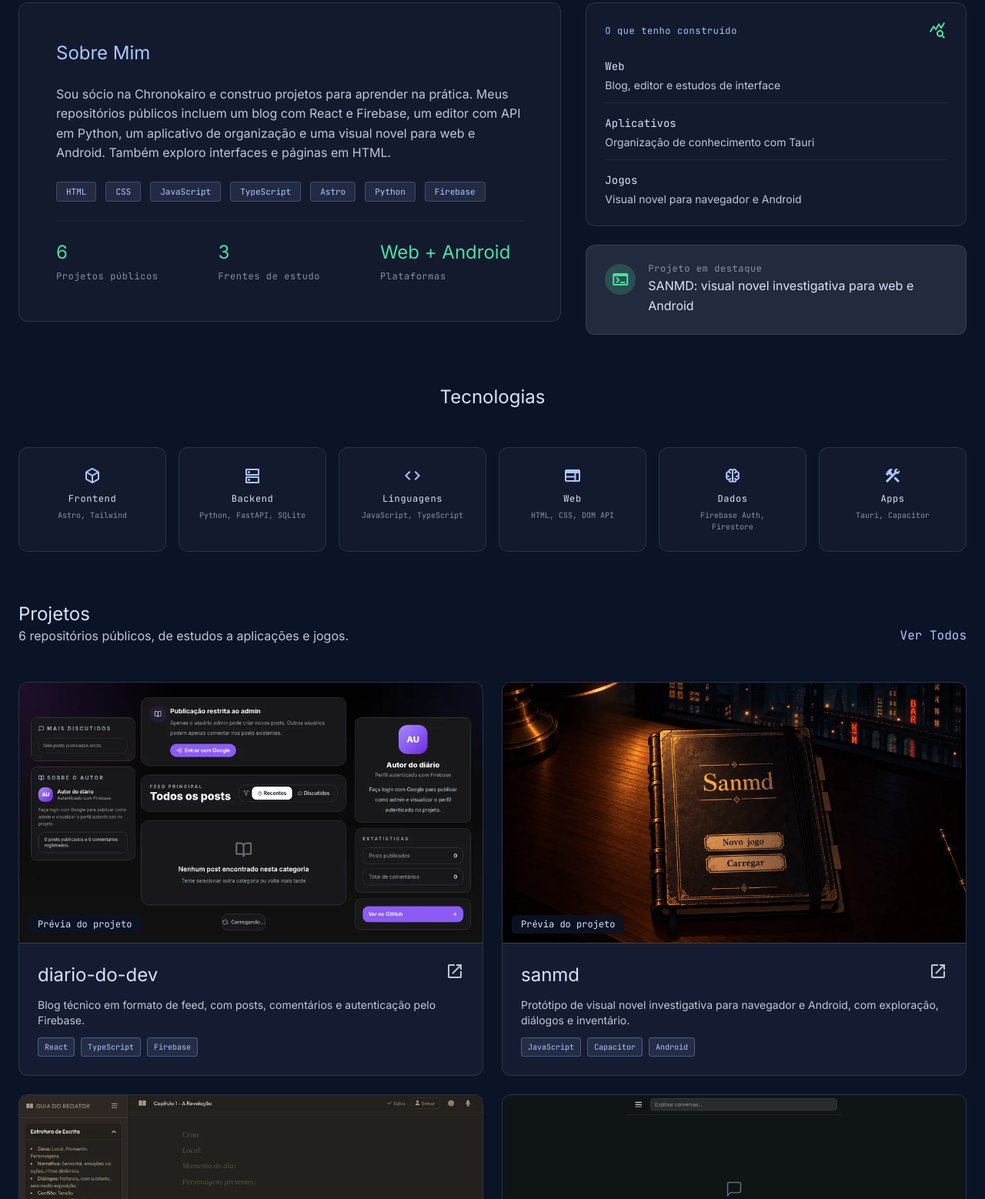
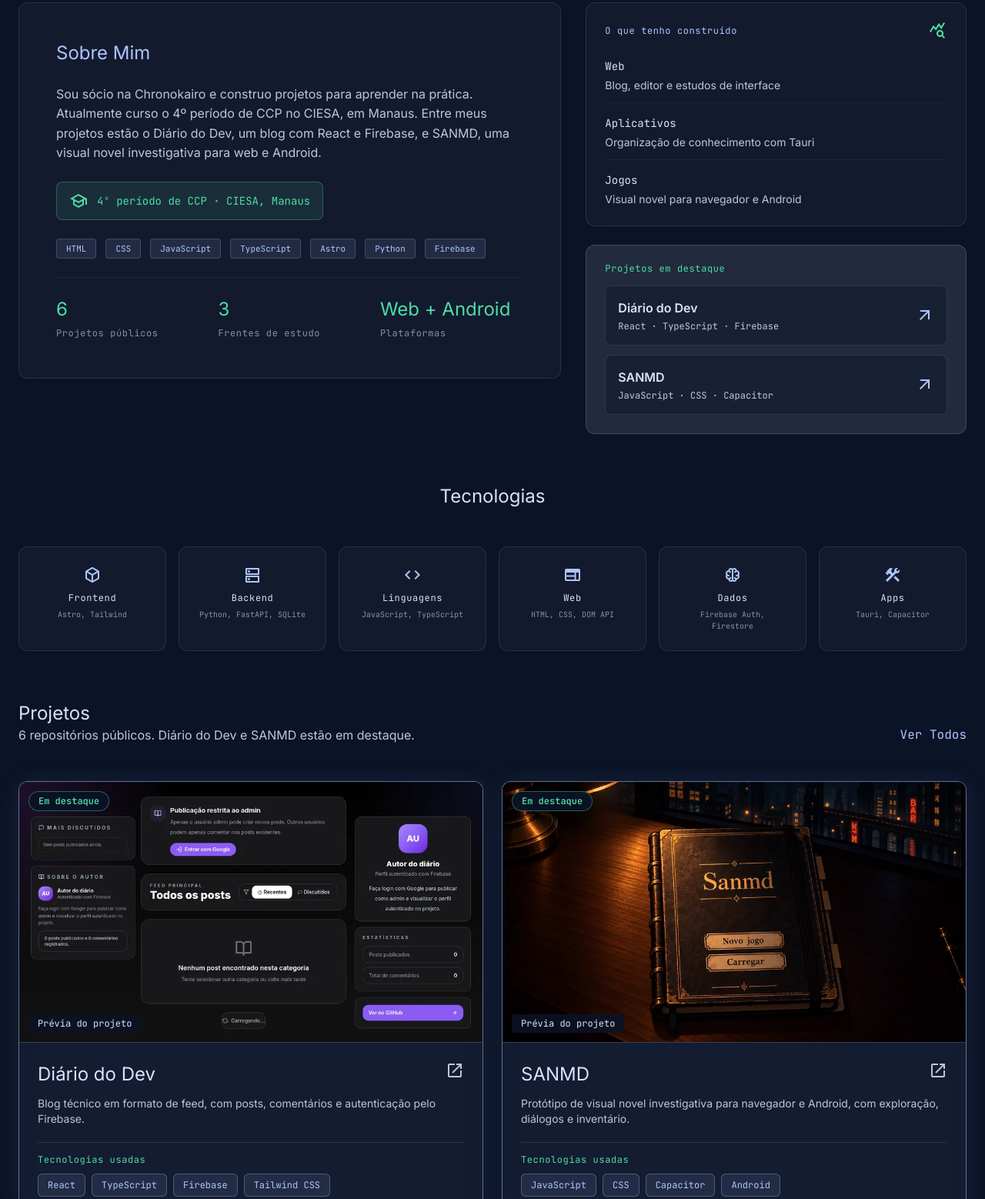
Before and after one commit to DanielFernandes-dev/portifolio, an Astro site: page / in a window 1280 px wide. Shown: the part 1014-2572 px from the top of the page at 77% size. Built offline with nearby package versions, Linux system fonts and the light colour scheme; Astro itself is replaced by a stand-in of ours.

Commit message:
feat: destaca projetos, tecnologias e formação

```diff
--- a/lib/projects.ts
+++ b/lib/projects.ts
@@ -1,8 +1,9 @@
 export const projects = [
   {
-    title: "diario-do-dev",
+    title: "Diário do Dev",
     description: "Blog técnico em formato de feed, com posts, comentários e autenticação pelo Firebase.",
-    tags: ["React", "TypeScript", "Firebase"],
+    tags: ["React", "TypeScript", "Firebase", "Tailwind CSS"],
+    featured: true,
     language: "TypeScript",
     url: "https://github.com/DanielFernandes-dev/diario-do-dev",
     preview: "/projects/diario-do-dev.webp",
@@ -10,9 +11,10 @@ export const projects = [
     span: "md:col-span-6",
   },
   {
-    title: "sanmd",
+    title: "SANMD",
     description: "Protótipo de visual novel investigativa para navegador e Android, com exploração, diálogos e inventário.",
-    tags: ["JavaScript", "Capacitor", "Android"],
+    tags: ["JavaScript", "CSS", "Capacitor", "Android"],
+    featured: true,
     language: "JavaScript",
     url: "https://github.com/DanielFernandes-dev/sanmd",
     preview: "/projects/sanmd.webp",
@@ -22,7 +24,8 @@ export const projects = [
   {
     title: "redator",
     description: "Editor de novelas com rascunho local, contas de usuário e API para salvar documentos.",
-    tags: ["JavaScript", "Python", "FastAPI"],
+    tags: ["JavaScript", "Python", "FastAPI", "SQLAlchemy"],
+    featured: false,
     language: "JavaScript",
     url: "https://github.com/DanielFernandes-dev/redator",
     preview: "/projects/redator.webp",
@@ -33,6 +36,7 @@ export const projects = [
     title: "nomande",
     description: "Projeto de organização de conhecimento em conversas, com interface web e estrutura Tauri.",
     tags: ["JavaScript", "Tauri", "Rust"],
+    featured: false,
     language: "Rust",
     url: "https://github.com/DanielFernandes-dev/nomande",
     preview: "/projects/nomande.webp",
@@ -43,6 +47,7 @@ export const projects = [
     title: "teste-react",
     description: "Exercício de componentes, JSX e propriedades com React e Vite.",
     tags: ["React", "Vite", "CSS"],
+    featured: false,
     language: "CSS",
     url: "https://github.com/DanielFernandes-dev/teste-react",
     preview: "/projects/teste-react.webp",
@@ -52,7 +57,8 @@ export const projects = [
   {
     title: "site-html",
     description: "Páginas de estudo em HTML publicadas pelo GitHub Pages.",
-    tags: ["HTML", "GitHub Pages"],
+    tags: ["HTML", "CSS"],
+    featured: false,
     language: "HTML",
     url: "https://github.com/DanielFernandes-dev/site-html",
     preview: "/projects/site-html.webp",
--- a/src/components/AboutStats.astro
+++ b/src/components/AboutStats.astro
@@ -1,13 +1,19 @@
 ---
 import { projects } from "../../lib/projects"
+
+const featuredProjects = projects.filter((project) => project.featured)
 ---
     <section class="max-w-[1280px] mx-auto px-gutter py-stack-gap">
       <div class="grid grid-cols-1 lg:grid-cols-12 gap-8 items-start">
         <div class="lg:col-span-7 glass-panel p-8 md:p-12 rounded-xl">
           <h2 class="text-headline-md mb-6 text-primary">Sobre Mim</h2>
           <p class="font-body-base text-body-base text-on-surface-variant mb-6">
-            Sou sócio na Chronokairo e construo projetos para aprender na prática. Meus repositórios públicos incluem um blog com React e Firebase, um editor com API em Python, um aplicativo de organização e uma visual novel para web e Android. Também exploro interfaces e páginas em HTML.
+            Sou sócio na Chronokairo e construo projetos para aprender na prática. Atualmente curso o 4º período de CCP no CIESA, em Manaus. Entre meus projetos estão o Diário do Dev, um blog com React e Firebase, e SANMD, uma visual novel investigativa para web e Android.
           </p>
+          <div class="mb-6 inline-flex items-center gap-3 rounded-lg border border-secondary/30 bg-secondary/10 px-4 py-3 text-secondary">
+            <span class="material-symbols-outlined" aria-hidden="true">school</span>
+            <span class="font-code-sm text-sm">4º período de CCP · CIESA, Manaus</span>
+          </div>
           <div class="flex flex-wrap gap-3 mb-6">
             {["HTML", "CSS", "JavaScript", "TypeScript", "Astro", "Python", "Firebase"].map(
               (skill) => (
@@ -53,17 +59,23 @@ import { projects } from "../../lib/projects"
               ))}
             </div>
           </div>
-          <div class="bg-surface-container-high p-6 rounded-xl border border-white/10">
-            <div class="flex items-start gap-4">
-              <div class="w-10 h-10 rounded-full bg-secondary/20 flex items-center justify-center shrink-0">
-                <span class="material-symbols-outlined text-secondary" style="font-variation-settings: 'FILL' 1">
-                  terminal
-                </span>
-              </div>
-              <div>
-                <p class="font-label-caps text-label-caps text-outline mb-1">Projeto em destaque</p>
-                <p class="font-body-base text-body-base">SANMD: visual novel investigativa para web e Android</p>
-              </div>
+          <div class="bg-surface-container-high p-6 rounded-xl border border-primary/20">
+            <h3 class="font-label-caps text-label-caps text-secondary mb-4">Projetos em destaque</h3>
+            <div class="grid gap-3 sm:grid-cols-2 lg:grid-cols-1">
+              {featuredProjects.map((project) => (
+                <a
+                  href={project.url}
+                  target="_blank"
+                  rel="noopener noreferrer"
+                  class="group flex items-center justify-between gap-3 rounded-lg border border-white/10 bg-background/40 p-4 hover:border-primary/50 hover:bg-primary/5 transition-colors"
+                >
+                  <span>
+                    <span class="block font-semibold text-on-surface group-hover:text-primary transition-colors">{project.title}</span>
+                    <span class="block mt-1 font-code-sm text-xs text-on-surface-variant">{project.tags.slice(0, 3).join(" · ")}</span>
+                  </span>
+                  <span class="material-symbols-outlined text-primary" aria-hidden="true">arrow_outward</span>
+                </a>
+              ))}
             </div>
           </div>
         </div>
--- a/src/components/Footer.astro
+++ b/src/components/Footer.astro
@@ -13,11 +13,11 @@
           <div class="space-y-3">
             <p class="font-label-caps text-label-caps text-outline mb-2">Contato</p>
             <a
-              href="mailto:239253498+DanielFernandes-dev@users.noreply.github.com"
+              href="mailto:danielfernandesdeoliveira459@gmail.com"
               class="flex items-center gap-2 font-code-sm text-code-sm text-on-surface-variant hover:text-secondary transition-colors"
             >
               <span class="material-symbols-outlined text-sm">mail</span>
-              239253498+DanielFernandes-dev@users.noreply.github.com
+              <span class="break-all">danielfernandesdeoliveira459@gmail.com</span>
             </a>
             <a
               href="tel:+559294498933"
--- a/src/components/Projects.astro
+++ b/src/components/Projects.astro
@@ -5,7 +5,7 @@ import { projects } from "../../lib/projects"
       <div class="flex flex-col items-start gap-4 sm:flex-row sm:justify-between sm:items-end mb-12">
         <div>
           <h2 class="text-headline-md text-on-surface">Projetos</h2>
-          <p class="text-on-surface-variant font-body-base">{projects.length} repositórios públicos, de estudos a aplicações e jogos.</p>
+          <p class="text-on-surface-variant font-body-base">{projects.length} repositórios públicos. Diário do Dev e SANMD estão em destaque.</p>
         </div>
         <a
           href="https://github.com/DanielFernandes-dev"
@@ -20,7 +20,7 @@ import { projects } from "../../lib/projects"
             href={p.url}
             target="_blank"
             rel="noopener noreferrer"
-            class={`${p.span} group relative rounded-xl overflow-hidden glass-panel flex flex-col border border-white/10 hover:border-primary/40 transition-all p-6 bg-surface-container/90 backdrop-blur-md`}
+            class={`${p.span} group relative rounded-xl overflow-hidden glass-panel flex flex-col border transition-all p-6 backdrop-blur-md ${p.featured ? "border-primary/50 bg-primary/5 shadow-[0_0_32px_rgba(173,198,255,0.08)] hover:border-secondary/70" : "border-white/10 bg-surface-container/90 hover:border-primary/40"}`}
           >
             <div class="relative aspect-video -mx-6 -mt-6 mb-6 overflow-hidden bg-surface-container-high border-b border-white/10">
               <img
@@ -33,6 +33,11 @@ import { projects } from "../../lib/projects"
               <span class="absolute bottom-3 left-3 rounded bg-background/85 px-3 py-1 font-code-sm text-xs text-on-surface backdrop-blur-sm">
                 Prévia do projeto
               </span>
+              {p.featured && (
+                <span class="absolute top-3 left-3 rounded-full border border-secondary/40 bg-background/90 px-3 py-1 font-code-sm text-xs font-semibold text-secondary backdrop-blur-sm">
+                  Em destaque
+                </span>
+              )}
             </div>
             <div class="flex justify-between items-start mb-3">
               <h3 class="text-headline-md text-on-surface group-hover:text-primary transition-colors">
@@ -42,15 +47,16 @@ import { projects } from "../../lib/projects"
                 open_in_new
               </span>
             </div>
-            <p class="font-body-base text-sm text-on-surface-variant mb-3 flex-1">{p.description}</p>
-            <div class="flex gap-2 flex-wrap">
-              {p.tags.map((tag) => (
-                <span
-                  class="px-2 py-1 bg-primary/10 border border-primary/30 text-primary text-[10px] font-code-sm rounded"
-                >
-                  {tag}
-                </span>
-              ))}
+            <p class="font-body-base text-sm text-on-surface-variant mb-5 flex-1">{p.description}</p>
+            <div class="border-t border-white/10 pt-4">
+              <p class="font-label-caps text-label-caps text-secondary mb-3">Tecnologias usadas</p>
+              <ul class="flex gap-2 flex-wrap" aria-label={`Tecnologias usadas em ${p.title}`}>
+                {p.tags.map((tag) => (
+                  <li class="px-3 py-1.5 bg-primary/10 border border-primary/30 text-primary text-xs font-code-sm rounded-md">
+                    {tag}
+                  </li>
+                ))}
+              </ul>
             </div>
           </a>
         ))}
```
